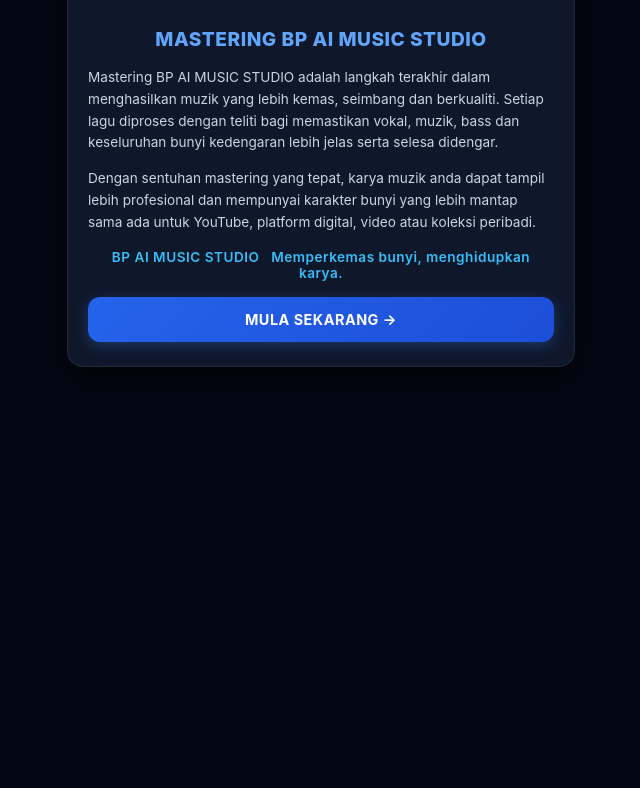
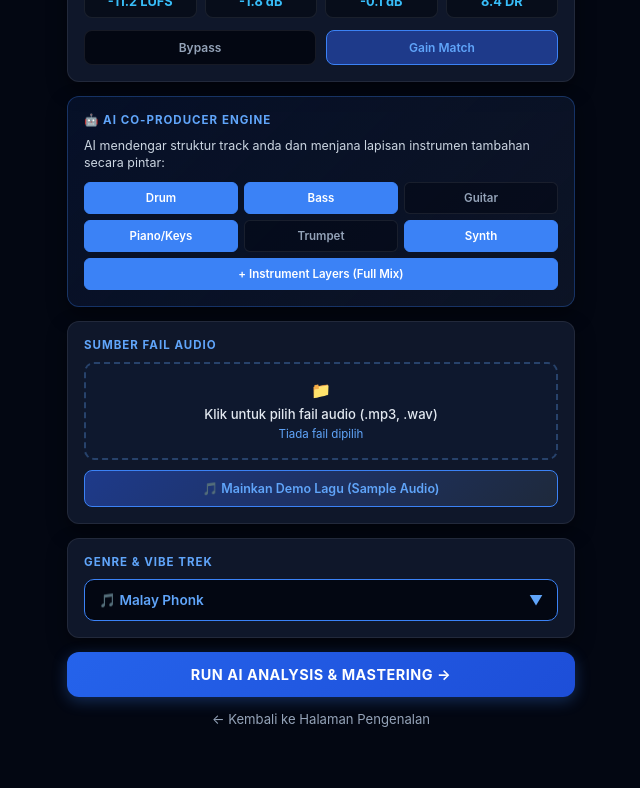
Before and after one commit to semulabangkit1985-ctrl/bp-ai-music-studio, a Flask app: page / in a window 1280 px wide, after a click on "MULA SEKARANG →". Shown: the part 212-1000 px from the top of the page, without its empty margins (319-959 px from the left). Before the commit the page ends 579 px from the top, so only its background shows below. Run offline with Flask 3, Linux system fonts and the light colour scheme.

Commit message:
Update index.html

```diff
--- a/templates/index.html
+++ b/templates/index.html
@@ -1,3 +1,4 @@
+
 <!DOCTYPE html>
 <html lang="ms">
 <head>
@@ -39,11 +40,11 @@
         }
 
         .view {
-            display: none !important;
+            display: none;
         }
 
         .view.active {
-            display: block !important;
+            display: block;
             animation: fadeIn 0.25s ease-in-out;
         }
 
@@ -387,7 +388,6 @@
 
     <div class="studio-container">
 
-        <!-- VIEW 1: HALAMAN PENGENALAN (HERO INTRO) -->
         <div id="view-intro" class="view active">
             <div class="hero-card">
                 <img src="https://images.unsplash.com/photo-1598488035139-bdbb2231ce04?q=80&w=1000&auto=format&fit=crop" alt="Studio Mastering" class="hero-image">
@@ -404,18 +404,16 @@
 
                     <div class="hero-tagline">BP AI MUSIC STUDIO &nbsp; Memperkemas bunyi, menghidupkan karya.</div>
 
-                    <button class="btn-primary" onclick="switchView('view-mastering')">Mula Sekarang →</button>
+                    <button class="btn-primary" type="button" onclick="switchView('view-mastering')">Mula Sekarang →</button>
                 </div>
             </div>
         </div>
 
-        <!-- VIEW 2: MASTERING CONSOLE & AI CO-PRODUCER -->
         <div id="view-mastering" class="view">
             <div style="text-align: center; margin-bottom: 14px;">
                 <h2 style="font-size: 1.15rem; color: #60a5fa; text-transform: uppercase; letter-spacing: 1px; font-weight: 800;">Pro Mastering & AI Console</h2>
             </div>
 
-            <!-- VISUALIZER & METERS -->
             <div class="card">
                 <div class="card-title">
                     <span>Visualizer & Meters</span>
@@ -449,7 +447,6 @@
                 </div>
             </div>
 
-            <!-- AI CO-PRODUCER ENGINE -->
             <div class="card coproducer-box">
                 <div class="card-title">
                     <span>🤖 AI Co-Producer Engine</span>
@@ -467,7 +464,6 @@
                 </div>
             </div>
 
-            <!-- MUAT NAIK FAIL AUDIO & SUARA LAGU DEMO -->
             <div class="card">
                 <div class="card-title">Sumber Fail Audio</div>
 
@@ -478,27 +474,25 @@
                     <input type="file" id="audioFileInput" accept="audio/*" style="display: none;" onchange="loadAudio(event)">
                 </div>
 
-                <button class="demo-btn" onclick="loadDemoAudio()">
+                <button class="demo-btn" type="button" onclick="loadDemoAudio()">
                     🎵 Mainkan Demo Lagu (Sample Audio)
                 </button>
 
                 <audio id="audioPlayer" controls style="width: 100%; margin-top: 10px; display: none; border-radius: 8px;"></audio>
             </div>
 
-            <!-- GENRE TRIGGER -->
             <div class="card">
                 <div class="card-title">Genre & Vibe Trek</div>
-                <button class="genre-trigger" onclick="switchView('view-genre')">
+                <button class="genre-trigger" type="button" onclick="switchView('view-genre')">
                     <span id="selectedGenreText">🎵 Malay Phonk</span>
                     <span>▼</span>
                 </button>
             </div>
 
-            <button class="btn-primary" onclick="alert('Proses Mastering & AI Co-Producer sedang dijalankan...')">Run AI Analysis & Mastering →</button>
+            <button class="btn-primary" type="button" onclick="alert('Proses Mastering & AI Co-Producer sedang dijalankan...')">Run AI Analysis & Mastering →</button>
             <div class="footer-link" onclick="switchView('view-intro')">← Kembali ke Halaman Pengenalan</div>
         </div>
 
-        <!-- VIEW 3: PILIH GENRE -->
         <div id="view-genre" class="view">
             <div class="card">
                 <div class="card-title">
@@ -515,6 +509,17 @@
     </div>
 
     <script>
+        window.switchView = function(viewId) {
+            document.querySelectorAll('.view').forEach(v => {
+                v.classList.remove('active');
+            });
+            const targetView = document.getElementById(viewId);
+            if (targetView) {
+                targetView.classList.add('active');
+                window.scrollTo({ top: 0, behavior: 'smooth' });
+            }
+        };
+
         const genreCatalog = [
             { category: "🇲🇾 Melayu / Nusantara", list: ["Malaya / Melayu", "Pop Melayu", "Rock Melayu", "Balada Melayu", "Melayu Klasik", "Irama Malaysia", "Lagu Asli", "Zapin", "Joget", "Ghazal", "Keroncong", "Dangdut", "Campursari", "Pop Nusantara", "Etnik Nusantara", "Tradisional Melayu", "Tradisional Sabah", "Tradisional Sarawak", "Minang", "Jawa", "Sunda", "Bugis", "Batak", "Malay Bounce", "Malay Trap", "Malay Phonk", "Malay Electronic", "Nusantara Electronic"] },
             { category: "🎤 Pop", list: ["Pop", "Pop Ballad", "Electropop", "Synthpop", "Dream Pop", "Indie Pop", "Teen Pop", "Adult Contemporary", "Dance Pop", "Power Pop", "Soft Pop", "Retro Pop", "City Pop", "Dark Pop", "Noir Pop", "Future Pop", "Neon Pop", "Experimental Pop"] },
@@ -522,8 +527,8 @@
             { category: "🎤 Hip Hop / Rap", list: ["Hip Hop", "Rap", "Old School Hip Hop", "Trap", "Boom Bap", "Lo-Fi Hip Hop", "Gangsta Rap", "Conscious Rap", "Melodic Rap", "Pop Rap", "Alternative Hip Hop", "R&B Rap", "Drill", "West Coast Hip Hop", "East Coast Hip Hop", "UK Drill", "Afro Drill", "Cyberpunk Trap", "Cinematic Trap", "Hybrid Trap"] },
             { category: "🔥 Phonk", list: ["Phonk", "Dark Phonk", "Drift Phonk", "Brazilian Phonk", "Memphis Phonk", "Aggressive Phonk", "Atmospheric Phonk", "Electro Phonk", "Trap Phonk", "Future Phonk", "Malay Phonk", "Neon Noir Phonk", "Neon Noir Phonk - Malay Bounce", "Dark Techno / Neon Noir Phonk - Malay Bounce"] },
             { category: "⚡ Techno / Electronic", list: ["EDM", "Techno", "Dark Techno", "Hard Techno", "Industrial Techno", "Acid Techno", "Minimal Techno", "Melodic Techno", "Progressive Techno", "Techno Noir", "Cyber Techno", "House", "Deep House", "Tropical House", "Future House", "Progressive House", "Tech House", "Electro House", "Bass House", "G-House", "Slap House", "Afro House", "Trance", "Dubstep", "Drum & Bass", "Future Bass", "Breakbeat", "UK Garage", "Jersey Club", "Amapiano", "Industrial Bass", "Dark Electro", "Alternative Electronic", "Cinematic Electronic"] },
-            { category: "🌑 Dark / Cyber / Experimental", list: ["Darkwave", "Witch House", "Dark Synthwave", "Neon Synthwave", "Synthwave", "Vaporwave", "Cyberpunk", "Cyber Pop", "Cyberpunk Trap", "Noir Electronic", "Dark Ambient", "Ambient Dark", "Horror Electronic", "Atmospheric", "Experimental Electronic", "Experimental Pop", "Future Bass", "Future Garage", "Industrial", "Noise",
-                       { category: "🎷 R&B / Soul / Funk", list: ["R&B", "Contemporary R&B", "Soul", "Neo Soul", "Motown", "Funk", "Smooth Soul", "Gospel Soul", "R&B Ballad", "Funk Soul"] },
+               { category: "🌑 Dark / Cyber / Experimental", list: ["Darkwave", "Witch House", "Dark Synthwave", "Neon Synthwave", "Synthwave", "Vaporwave", "Cyberpunk", "Cyber Pop", "Cyberpunk Trap", "Noir Electronic", "Dark Ambient", "Ambient Dark", "Horror Electronic", "Atmospheric", "Experimental Electronic", "Experimental Pop", "Future Bass", "Future Garage", "Industrial", "Noise", "Glitch", "Glitch Hop"] },
+            { category: "🎷 R&B / Soul / Funk", list: ["R&B", "Contemporary R&B", "Soul", "Neo Soul", "Motown", "Funk", "Smooth Soul", "Gospel Soul", "R&B Ballad", "Funk Soul"] },
             { category: "🎷 Jazz / Blues", list: ["Jazz", "Smooth Jazz", "Contemporary Jazz", "Swing", "Bebop", "Fusion Jazz", "Latin Jazz", "Blues", "Slow Blues", "Blues Rock", "Soul Blues"] },
             { category: "🎸 Akustik / Folk", list: ["Acoustic", "Acoustic Pop", "Acoustic Ballad", "Folk", "Indie Folk", "Folk Pop", "Singer-Songwriter", "Coffeehouse", "Chill", "Lo-Fi", "Lounge", "Relaxing"] },
             { category: "🎻 Orkestra / Klasik", list: ["Classical", "Piano Solo", "Piano Ballad", "String Orchestra", "Symphony", "Chamber Music", "Cinematic", "Epic Orchestra", "Film Score", "Dramatic", "Emotional Orchestra", "Fantasy", "Medieval", "Baroque"] },
@@ -545,6 +550,7 @@
 
             group.list.forEach(genre => {
                 const btn = document.createElement('button');
+                btn.type = 'button';
                 btn.className = 'genre-option-btn';
                 if(genre === "Malay Phonk") btn.classList.add('selected');
                 btn.textContent = genre;
@@ -559,12 +565,6 @@
             btnElement.classList.add('selected');
             document.getElementById('selectedGenreText').textContent = '🎵 ' + genreName;
             switchView('view-mastering');
-        }
-
-        function switchView(viewId) {
-            document.querySelectorAll('.view').forEach(v => v.classList.remove('active'));
-            document.getElementById(viewId).classList.add('active');
-            window.scrollTo({ top: 0, behavior: 'smooth' });
         }
 
         function toggleState(btn) {
@@ -584,14 +584,12 @@
 
         function loadDemoAudio() {
             const player = document.getElementById('audioPlayer');
-            // Menggunakan audio sampel percuma untuk ujian demo
             player.src = 'https://www.soundhelix.com/examples/mp3/SoundHelix-Song-1.mp3';
             document.getElementById('fileNameDisplay').textContent = 'Demo Track: SoundHelix-Song-1.mp3';
             player.style.display = 'block';
             player.play();
         }
 
-        // Setup Visualizer Bars Animation
         const waveContainer = document.getElementById('waveformContainer');
         const bars = [];
         if (waveContainer) {
@@ -604,7 +602,6 @@
             }
         }
 
-        // Animasi turun naik visualizer secara dinamik apabila lagu dimainkan
         const player = document.getElementById('audioPlayer');
         player.addEventListener('play', () => {
             setInterval(() => {
```
